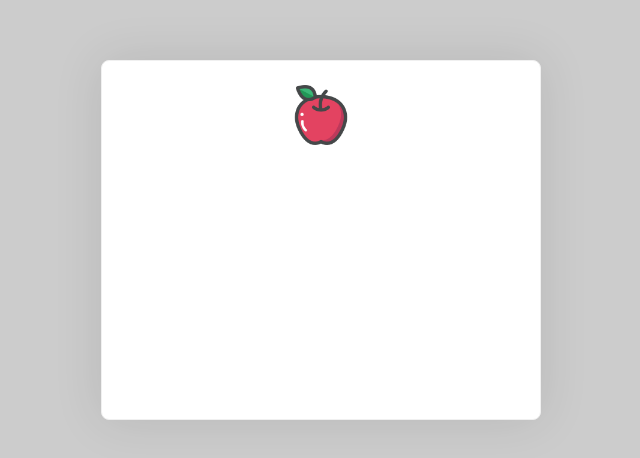
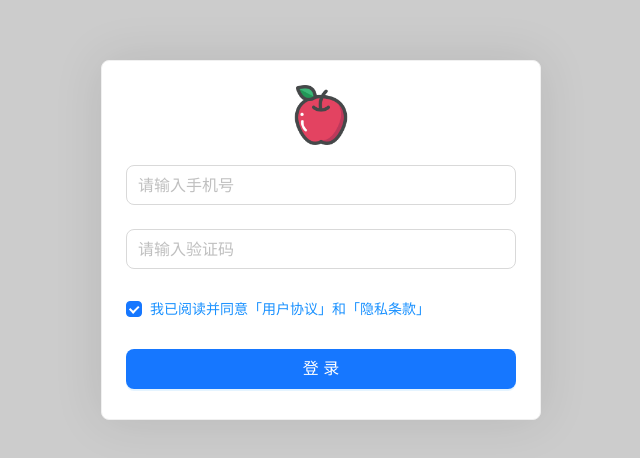
Before and after one commit to ZhangMin1998/react-pc-zm1, a React (Create React App) app: page /login in a window 1280 px wide. Shown: the part 160-618 px from the top of the page, without its empty margins (319-959 px from the left). Built offline with nearby package versions, Linux system fonts and the light colour scheme.

Commit message:
完成登录表单结构

```diff
--- a/src/pages/Login/index.js
+++ b/src/pages/Login/index.js
@@ -1,4 +1,4 @@
-import { Card } from 'antd'
+import { Card, Form, Input, Button, Checkbox } from 'antd'
 import logo from '@/assets/image/logo.png'
 import './index.scss'
 
@@ -7,6 +7,28 @@ const Login = () => {
     <div className='login'>
       <Card className='login_container'>
         <img className='login_logo' src={logo} alt='logo' />
+        <Form
+          initialValues={{
+            remember: true,
+          }}
+        >
+          <Form.Item>
+            <Input size="large" placeholder='请输入手机号' />
+          </Form.Item>
+          <Form.Item>
+            <Input size="large" placeholder='请输入验证码' />
+          </Form.Item>
+          <Form.Item name="remember" valuePropName="checked">
+            <Checkbox className='login_checkbox_label'>
+              我已阅读并同意「用户协议」和「隐私条款」
+            </Checkbox>
+          </Form.Item>
+          <Form.Item>
+            <Button type='primary' size='large' htmlType='submit' block>
+              登录
+            </Button>
+          </Form.Item>
+        </Form>
       </Card>
     </div>
   )
--- a/src/pages/Login/index.scss
+++ b/src/pages/Login/index.scss
@@ -19,5 +19,8 @@
       display: block;
       margin: 0 auto 20px;
     }
+    .login_checkbox_label{
+      color: #1890ff;
+    }
   }
 }
```
